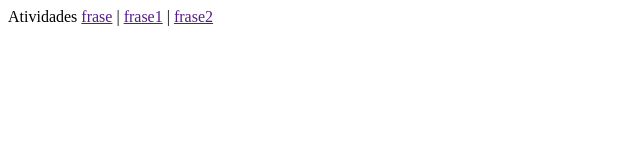
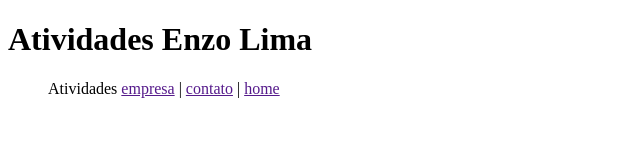
Before and after one commit to enzolimax/enzolimax, a plain HTML site: page index.html in a window 1280 px wide. Shown: the whole page, without its empty margins (0-640 px from the left). Drawn offline with Linux system fonts and the light colour scheme.

Commit message:
Add files via upload

```diff
--- a/index.html
+++ b/index.html
@@ -1,11 +1,15 @@
-<!DOCTYPE.html>
-<head>
-  <title>enzolimax</title>
-</head>
-<body>
-  Atividades
-  <a href="">frase</a> |
-  <a href="">frase1</a> |
-  <a href="">frase2</a>
-</body>
-</DOCTYPE>
+<!DOCTYPE html>
+<html>
+  <head>
+    <title>Atividade 1</title>
+  </head>
+  <body>
+    <h1>Atividades Enzo Lima</h1>
+    <ul>
+        Atividades
+        <a href="">empresa</a> |
+        <a href="">contato</a> |
+        <a href="">home</a>
+    </ul>
+  </body>
+</html>
```
